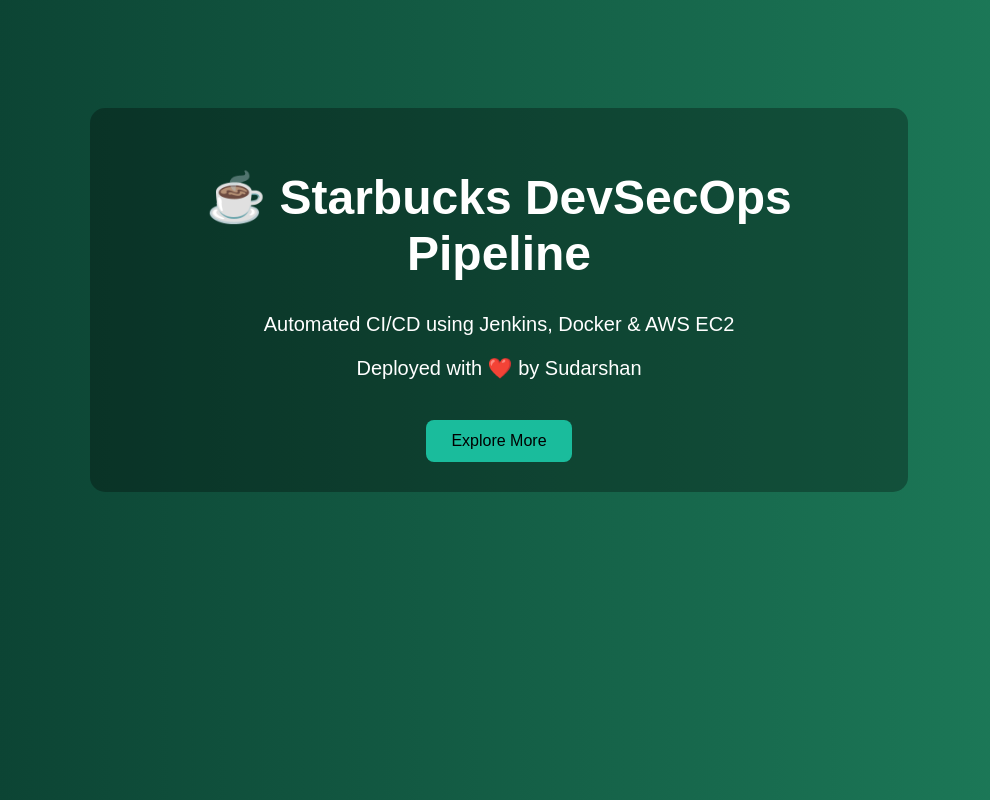
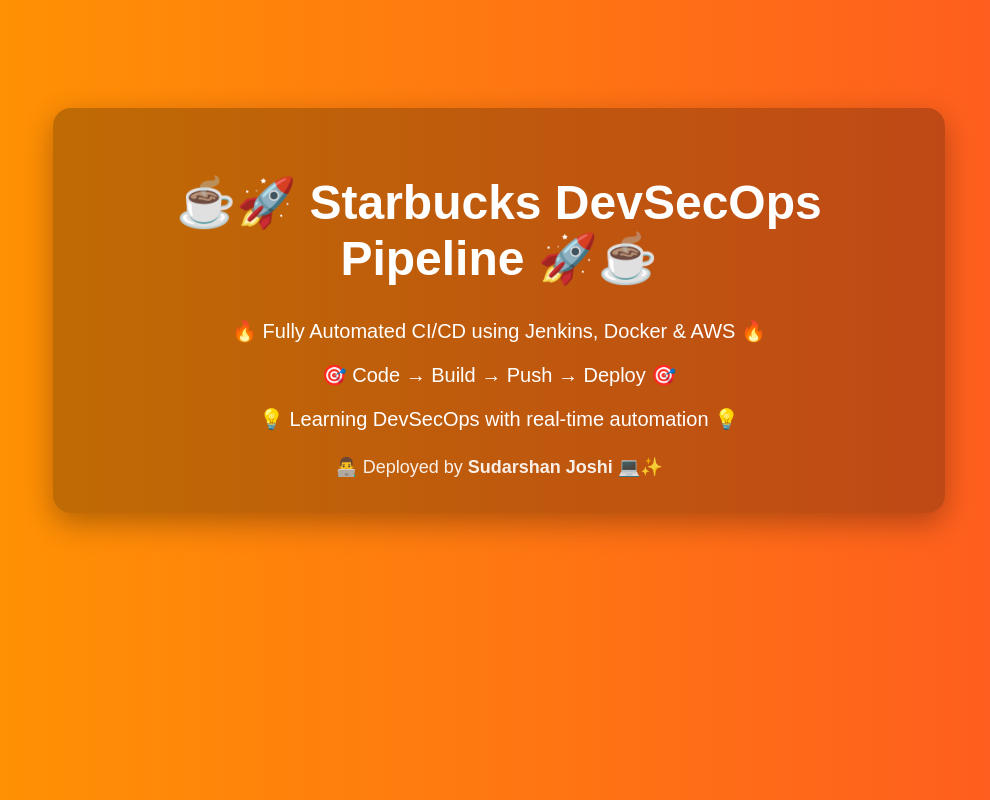
Before and after one commit to joshi122/cloud123, a plain HTML site: page starbucks-devsevops-pipeline/index.html in a window 1280 px wide. Shown: the whole page, without its empty margins (141-1131 px from the left). Drawn offline with Linux system fonts and the light colour scheme.

Commit message:
changes colour to ui

```diff
--- a/starbucks-devsevops-pipeline/index.html
+++ b/starbucks-devsevops-pipeline/index.html
@@ -4,7 +4,7 @@
   <title>Starbucks DevSecOps</title>
   <style>
     body {
-      background: linear-gradient(to right, #0a3d2f, #1e7f5c);
+      background: linear-gradient(to right, #ff9800, #ff5722);
       color: white;
       font-family: Arial, sans-serif;
       text-align: center;
@@ -18,32 +18,30 @@
     }
     .box {
       margin: auto;
-      width: 60%;
-      padding: 30px;
-      background: rgba(0,0,0,0.3);
-      border-radius: 15px;
+      width: 65%;
+      padding: 35px;
+      background: rgba(0,0,0,0.25);
+      border-radius: 18px;
+      box-shadow: 0 10px 30px rgba(0,0,0,0.3);
     }
-    button {
-      margin-top: 20px;
-      padding: 12px 25px;
-      font-size: 16px;
-      background: #1abc9c;
-      border: none;
-      border-radius: 8px;
-      cursor: pointer;
-    }
-    button:hover {
-      background: #16a085;
+    .footer {
+      margin-top: 25px;
+      font-size: 18px;
+      opacity: 0.9;
     }
   </style>
 </head>
 
 <body>
   <div class="box">
-    <h1>☕ Starbucks DevSecOps Pipeline</h1>
-    <p>Automated CI/CD using Jenkins, Docker & AWS EC2</p>
-    <p>Deployed with ❤️ by Sudarshan</p>
-    <button>Explore More</button>
+    <h1>☕🚀 Starbucks DevSecOps Pipeline 🚀☕</h1>
+    <p>🔥 Fully Automated CI/CD using Jenkins, Docker & AWS 🔥</p>
+    <p>🎯 Code → Build → Push → Deploy 🎯</p>
+    <p>💡 Learning DevSecOps with real-time automation 💡</p>
+
+    <div class="footer">
+      👨‍💻 Deployed by <strong>Sudarshan Joshi</strong> 💻✨
+    </div>
   </div>
 </body>
 </html>
```
